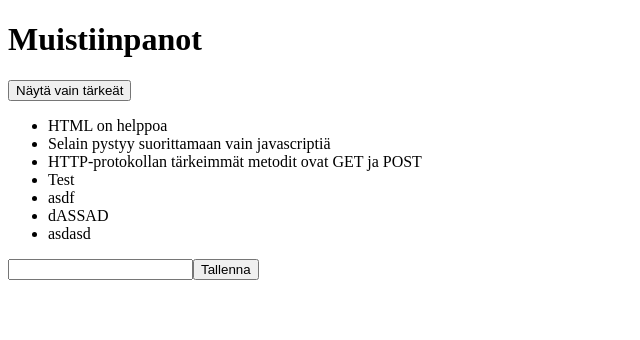
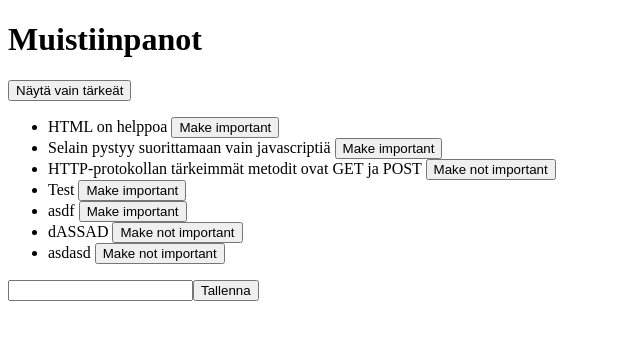
Before and after one commit to Eepa/full-stack-websovelluskehitys, a React (Create React App) app in the folder part2/material/part2/: page / in a window 1280 px wide. Shown: the top 340 px of the page, without its empty margins (0-640 px from the left). Built offline with nearby package versions, Linux system fonts and the light colour scheme; data requests are answered from the project's data file.

Commit message:
Add note update

```diff
--- a/part2/material/part2/db.json
+++ b/part2/material/part2/db.json
@@ -4,7 +4,7 @@
       "id": 1,
       "content": "HTML on helppoa",
       "date": "2017-12-10T17:30:31.098Z",
-      "important": true
+      "important": false
     },
     {
       "id": 2,
@@ -35,7 +35,7 @@
     },
     {
       "content": "asdasd",
-      "important": false,
+      "important": true,
       "id": 7
     }
   ]
--- a/part2/material/part2/src/App.js
+++ b/part2/material/part2/src/App.js
@@ -25,6 +25,22 @@
 
             });
     }
+
+    toggleImportanceOf = (id) => {
+      return () => {
+          const url = `http://localhost:3001/notes/${id}`;
+          const note = this.state.notes.find(n => n.id ===id);
+          const changedNote = {...note, important: !note.important};
+
+          axios
+              .put(url, changedNote)
+              .then(response => {
+                  this.setState({
+                      notes: this.state.notes.map(note => note.id !== id ? note : changedNote)
+                  })
+              })
+      }
+    };
 
     addNote = (event) => {
         event.preventDefault();
@@ -77,7 +93,12 @@
                 </div>
 
                 <ul>
-                    {notesToShow.map(note => <Note key={note.id} note={note} />)}
+                    {notesToShow.map(note =>
+                        <Note
+                            key={note.id}
+                            note={note}
+                            toggleImportance={this.toggleImportanceOf(note.id)}
+                        />)}
                 </ul>
 
                 <form onSubmit={this.addNote}>
--- a/part2/material/part2/src/components/Note.js
+++ b/part2/material/part2/src/components/Note.js
@@ -1,8 +1,9 @@
 import React from 'react';
 
-const Note = ({note}) => {
+const Note = ({note, toggleImportance}) => {
+    const label = note.important ? 'Make not important' : 'Make important';
     return (
-        <li>{note.content}</li>
+        <li>{note.content} <button onClick={toggleImportance}>{label}</button></li>
     )
 };
 
```
